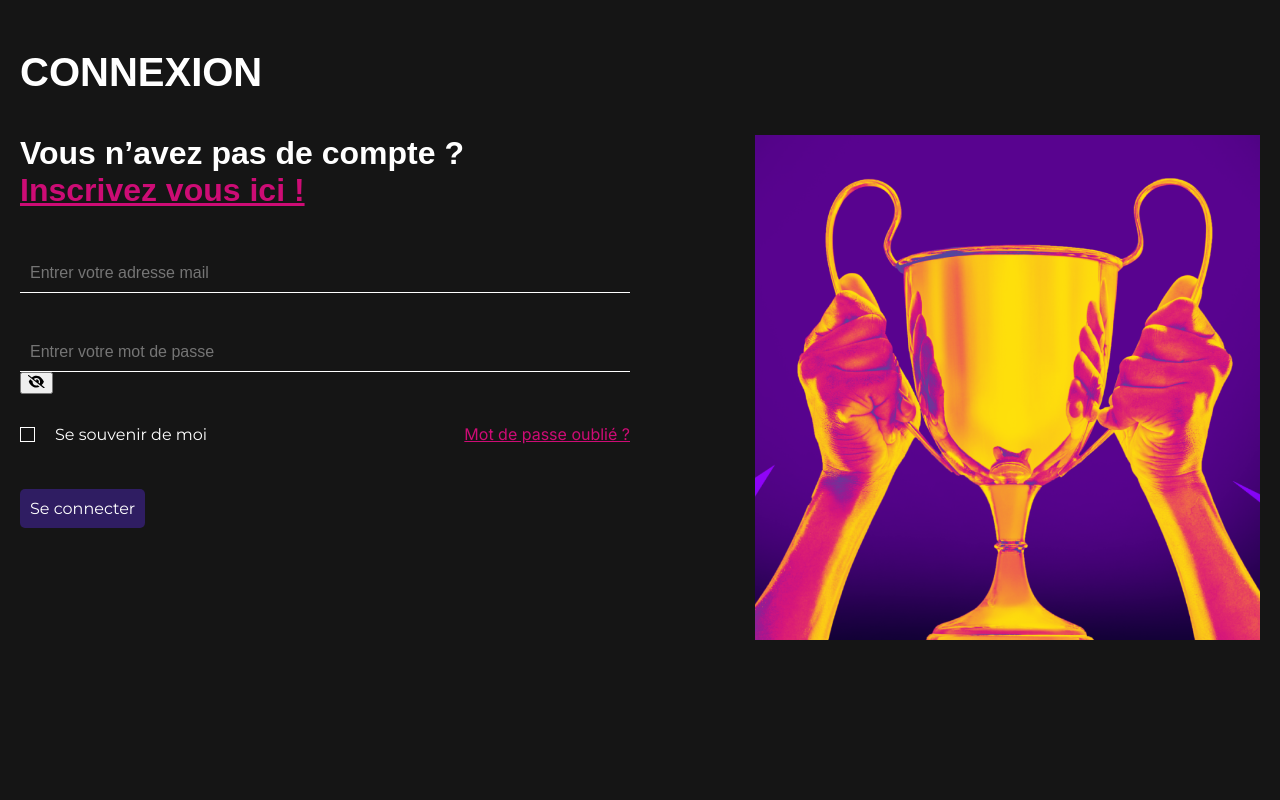
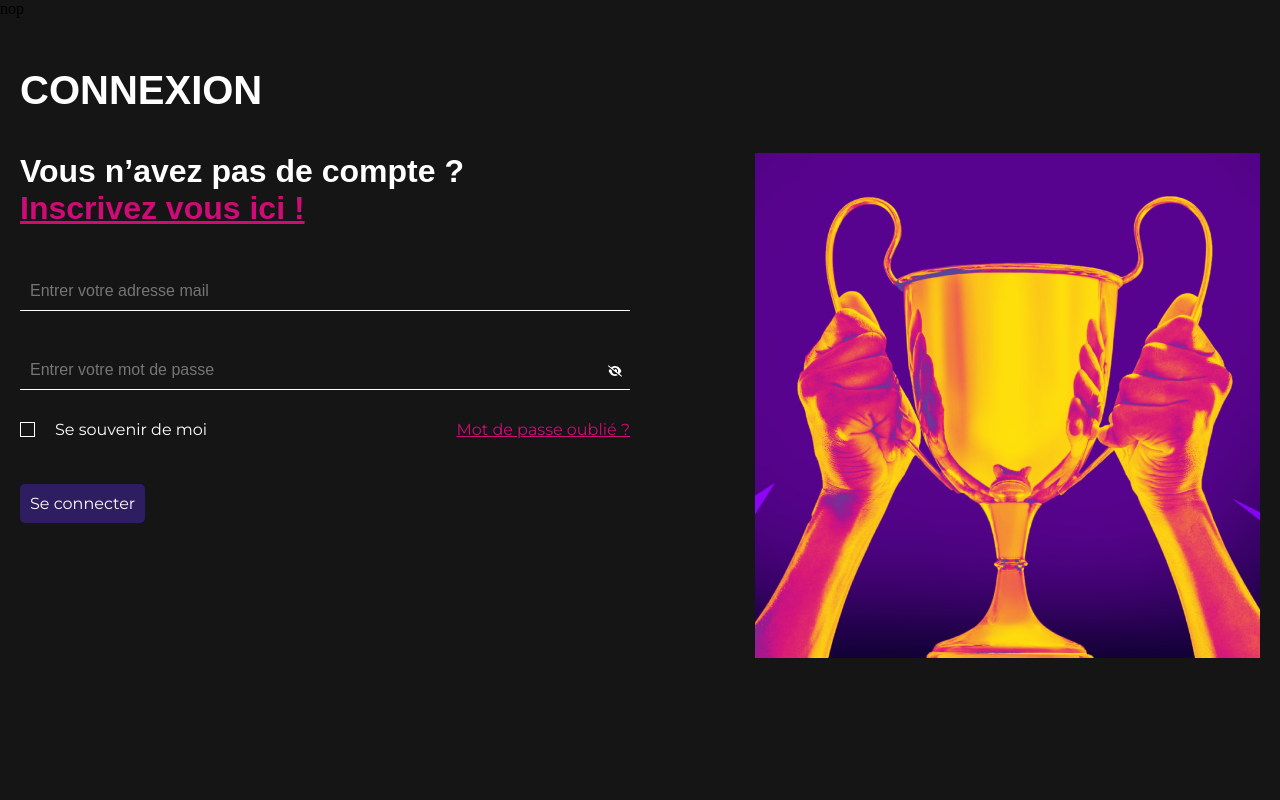
Before and after one commit to Kelyesse/mmi-lan-2023, a PHP site: page /mmi-lan-2023/connexion.php in a window 1280 px wide. Run offline with PHP 8.4, Linux system fonts and the light colour scheme; some web fonts are replaced.

Commit message:
feat: Changer le champ mdp de visible à caché

```diff
--- a/assets/style/connexion.css
+++ b/assets/style/connexion.css
@@ -1,5 +1,4 @@
 @import url(./variables.css);
-@import url("https://fonts.googleapis.com/css2?family=Inter&display=swap");
 
 * {
     margin: 0;
@@ -58,8 +57,7 @@ h1 {
     flex-direction: column;
 }
 
-input[type="email"],
-input[type="password"] {
+.style-input {
     background-color: #151515;
     padding: 10px;
     border: solid 1px #fff;
@@ -70,8 +68,7 @@ input[type="password"] {
     font-size: 16px;
     color: white;
 }
-input[type="email"]:focus,
-input[type="password"]:focus {
+.style-input:focus {
     background-color: #151515;
     padding: 10px;
     border: solid 1px #fff;
@@ -79,7 +76,6 @@ input[type="password"]:focus {
     border-right-style: none;
     border-left-style: none;
     outline: none; /* Ajout de cette ligne pour supprimer l'outline par défaut */
-
     font-size: 16px;
 }
 
@@ -133,7 +129,7 @@ input[type="password"]:focus {
 
 #forgot-password {
     color: var(--secondary-color);
-    font-family: "Inter", sans-serif;
+    font-family: var(--body-font);
     font-size: 16px;
     font-style: normal;
     font-weight: 400;
@@ -227,10 +223,27 @@ input[type="password"]:focus {
     position: relative;
 }
 
-
+#toggle-password{
+    position: absolute;
+    margin-left: -30px;
+    margin-top: 5px;
+    background-color: transparent;
+    border: none;
+    padding: 8px;
+}
 
 #eye-open{
     display: none;
+    width: 14px;
+    height: 14px;
+    filter: invert();
+}
+#eye-closed{
+    display: block;
+    width: 14px;
+    height: 14px;
+    color: white;
+    filter: invert();
 }
 
 
--- a/connexion.php
+++ b/connexion.php
@@ -7,15 +7,19 @@ if (isset($_SESSION['id_participant'])) {
     // Si la session existe, redirige vers une autre page
     header('Location: index.php');
     exit();
+} else {
+    echo 'nop';
 }
+
 
 // Vérifier si le formulaire de connexion a été soumis
 if ($_SERVER["REQUEST_METHOD"] == "POST" && isset($_POST['email']) && isset($_POST['password'])) {
-
+    echo 'test';
     // Partie à modifier : récupérer les valeurs du formulaire et les protéger contre les injections SQL
     $email = $_POST['email'];
     $password = $_POST['password'];
 
+    // Partie à modifier : Utiliser une requête préparée avec PDO pour éviter les injections SQL
     $stmt = $db2->prepare("SELECT * FROM participant WHERE mail = :email AND mdp = :password");
 
     // Liaison des valeurs aux paramètres
@@ -31,9 +35,9 @@ if ($_SERVER["REQUEST_METHOD"] == "POST" && isset($_POST['email']) && isset($_PO
     // Vérifier si la requête a réussi
     if ($result) {
         // Vérifier si l'utilisateur existe dans la base de données
-        if (mysqli_num_rows($result) == 1) {
+        if (count($result) == 1) {
             // L'utilisateur est authentifié avec succès
-            $_SESSION['id_participant'] = $result['id_participant'];
+            $_SESSION['id_participant'] = $result[0]['id_participant'];
             // Partie à modifier : Rediriger vers la page d'accueil ou une autre page après la connexion réussie
             header("Location: index.php");
             exit();
@@ -42,13 +46,12 @@ if ($_SERVER["REQUEST_METHOD"] == "POST" && isset($_POST['email']) && isset($_PO
             $error_message = "Adresse e-mail ou mot de passe incorrect.";
         }
     } else {
-        // Erreur lors de l'exécution de la requête SQL
+        // Erreur lors de l'exécution de la requête SQL avec PDO
         $error_message = "Erreur lors de la connexion. Veuillez réessayer.";
     }
+}
 
-    // Fermer la connexion à la base de données
-    $db2 = null;
-}
+
 
 if ($_SERVER["REQUEST_METHOD"] == "POST" && isset($_POST['recover'])) {
     ///php mailer
@@ -88,7 +91,15 @@ if ($_SERVER["REQUEST_METHOD"] == "POST" && isset($_POST['recover'])) {
             var eyeClosed = document.getElementById('eye-closed');
 
             // Basculer entre le type 'password' et 'text'
-            passwordInput.type = (passwordInput.type === 'password') ? 'text' : 'password';
+            if (passwordInput.type === 'password') {
+                passwordInput.type = 'text'
+                eyeOpen.style.display = 'block'
+                eyeClosed.style.display = 'none'
+            } else {
+                passwordInput.type = 'password'
+                eyeOpen.style.display = 'none'
+                eyeClosed.style.display = 'block'
+            }
 
             // Basculer entre les icônes de l'œil ouvert et fermé
             eyeOpen.classList.toggle('visible', passwordInput.type === 'text');
@@ -103,11 +114,11 @@ if ($_SERVER["REQUEST_METHOD"] == "POST" && isset($_POST['recover'])) {
         <div class="flex-row">
             <div class="text-section">
                 <p id="subtitle">Vous n’avez pas de compte ?<br><a href="inscription.php">Inscrivez vous ici !</a></p>
-                <form method="post">
+                <form method="POST">
                     <div class="inputs">
-                        <input class="space1" type="email" name="email" placeholder="Entrer votre adresse mail" required />
+                        <input class="space1 style-input" type="email" name="email" placeholder="Entrer votre adresse mail" required />
                         <div class="space2">
-                            <input type="password" name="password" placeholder="Entrer votre mot de passe" required />
+                            <input type="password" class="style-input" id="password" placeholder="Entrer votre mot de passe" required />
                             <button type="button" id="toggle-password" onclick="togglePasswordVisibility()">
                                 <svg xmlns="http://www.w3.org/2000/svg" height="1em" viewBox="0 0 576 512" id="eye-open"><!--! Font Awesome Free 6.4.2 by @fontawesome - https://fontawesome.com License - https://fontawesome.com/license (Commercial License) Copyright 2023 Fonticons, Inc. -->
                                     <path d="M288 32c-80.8 0-145.5 36.8-192.6 80.6C48.6 156 17.3 208 2.5 243.7c-3.3 7.9-3.3 16.7 0 24.6C17.3 304 48.6 356 95.4 399.4C142.5 443.2 207.2 480 288 480s145.5-36.8 192.6-80.6c46.8-43.5 78.1-95.4 93-131.1c3.3-7.9 3.3-16.7 0-24.6c-14.9-35.7-46.2-87.7-93-131.1C433.5 68.8 368.8 32 288 32zM144 256a144 144 0 1 1 288 0 144 144 0 1 1 -288 0zm144-64c0 35.3-28.7 64-64 64c-7.1 0-13.9-1.2-20.3-3.3c-5.5-1.8-11.9 1.6-11.7 7.4c.3 6.9 1.3 13.8 3.2 20.7c13.7 51.2 66.4 81.6 117.6 67.9s81.6-66.4 67.9-117.6c-11.1-41.5-47.8-69.4-88.6-71.1c-5.8-.2-9.2 6.1-7.4 11.7c2.1 6.4 3.3 13.2 3.3 20.3z" />
@@ -138,7 +149,7 @@ if ($_SERVER["REQUEST_METHOD"] == "POST" && isset($_POST['recover'])) {
                 <span id="close-popup" class="close-popup">&times;</span>
                 <form method="post" class="flex-popup">
                     <p id="title-change-password">Changer de mot de passe</p>
-                    <input type="email" name="recover" placeholder="Entrer votre adresse mail">
+                    <input type="email" class="style-input" name="recover" placeholder="Entrer votre adresse mail">
                     <button type="submit">Recevoir le code</button>
                 </form>
             </div>
```
